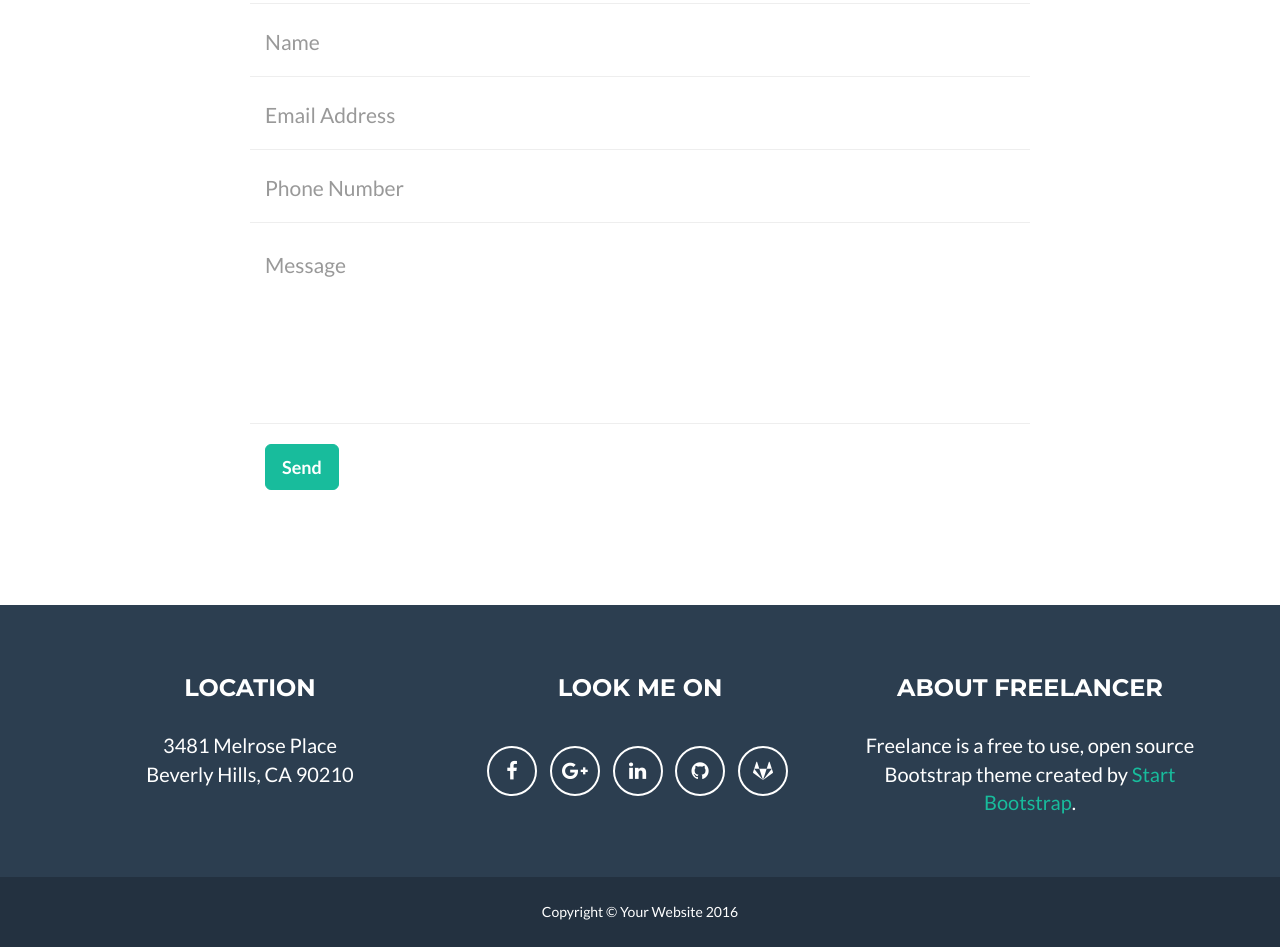
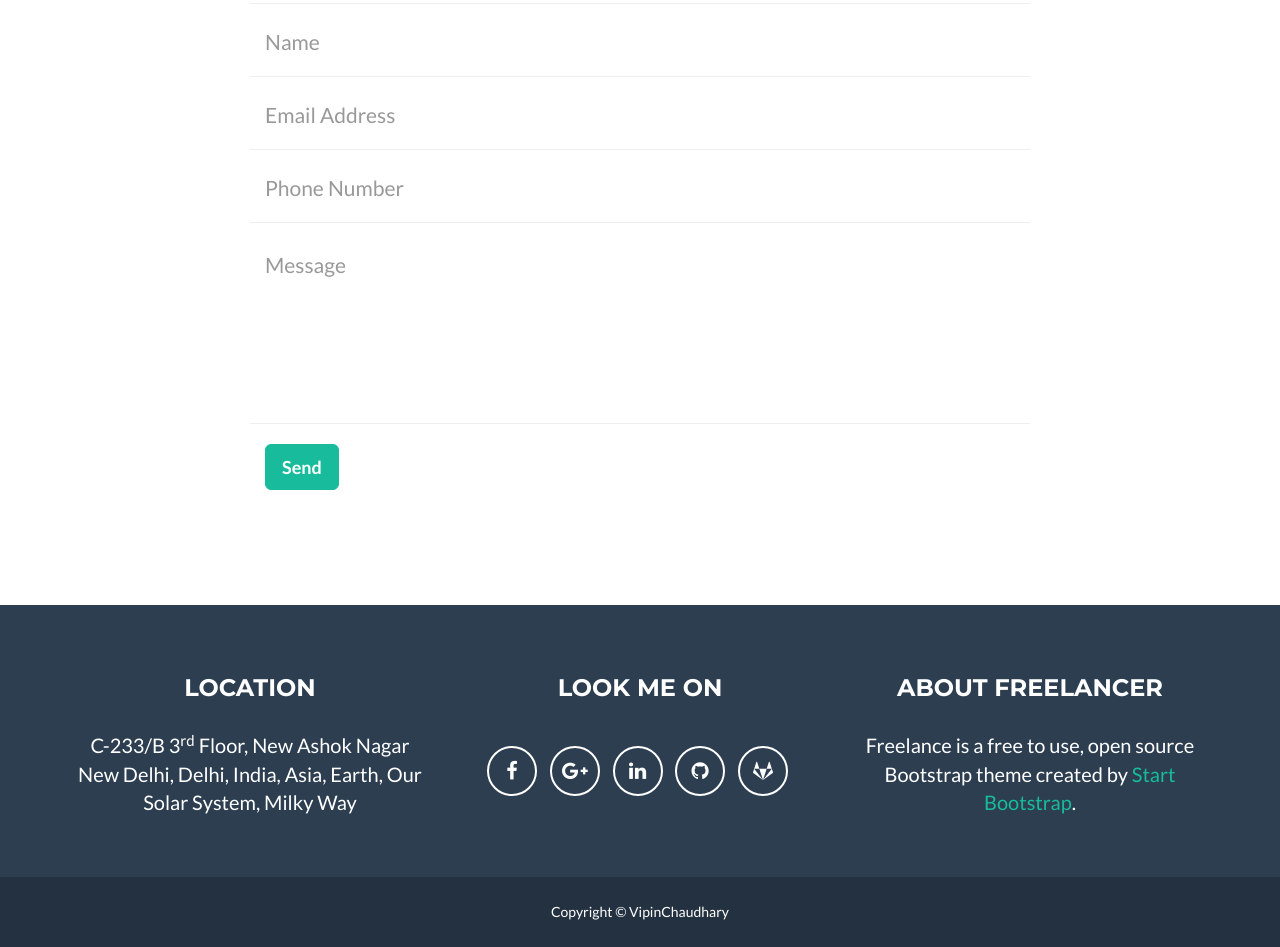
Before and after one commit to vipin14119/vipin14119.github.io, a website: page index.html in a window 1280 px wide. Shown: the part 3699-4646 px from the top of the page. Drawn offline with nearby package versions, Linux system fonts and the light colour scheme; animation ran at ten frames a second.

Commit message:
footer location updated

```diff
--- a/index.html
+++ b/index.html
@@ -364,8 +364,8 @@
             <div class="row">
                 <div class="footer-col col-md-4">
                     <h3>Location</h3>
-                    <p>3481 Melrose Place
-                        <br>Beverly Hills, CA 90210</p>
+                    <p>C-233/B 3<sup>rd</sup> Floor, New Ashok Nagar
+                        <br>New Delhi, Delhi, India, Asia, Earth, Our Solar System, Milky Way</p>
                 </div>
                 <div class="footer-col col-md-4">
                     <h3>Look me on</h3>
@@ -399,7 +399,7 @@
         <div class="container">
             <div class="row">
                 <div class="col-lg-12">
-                    Copyright &copy; Your Website 2016
+                    Copyright &copy; VipinChaudhary
                 </div>
             </div>
         </div>
```
